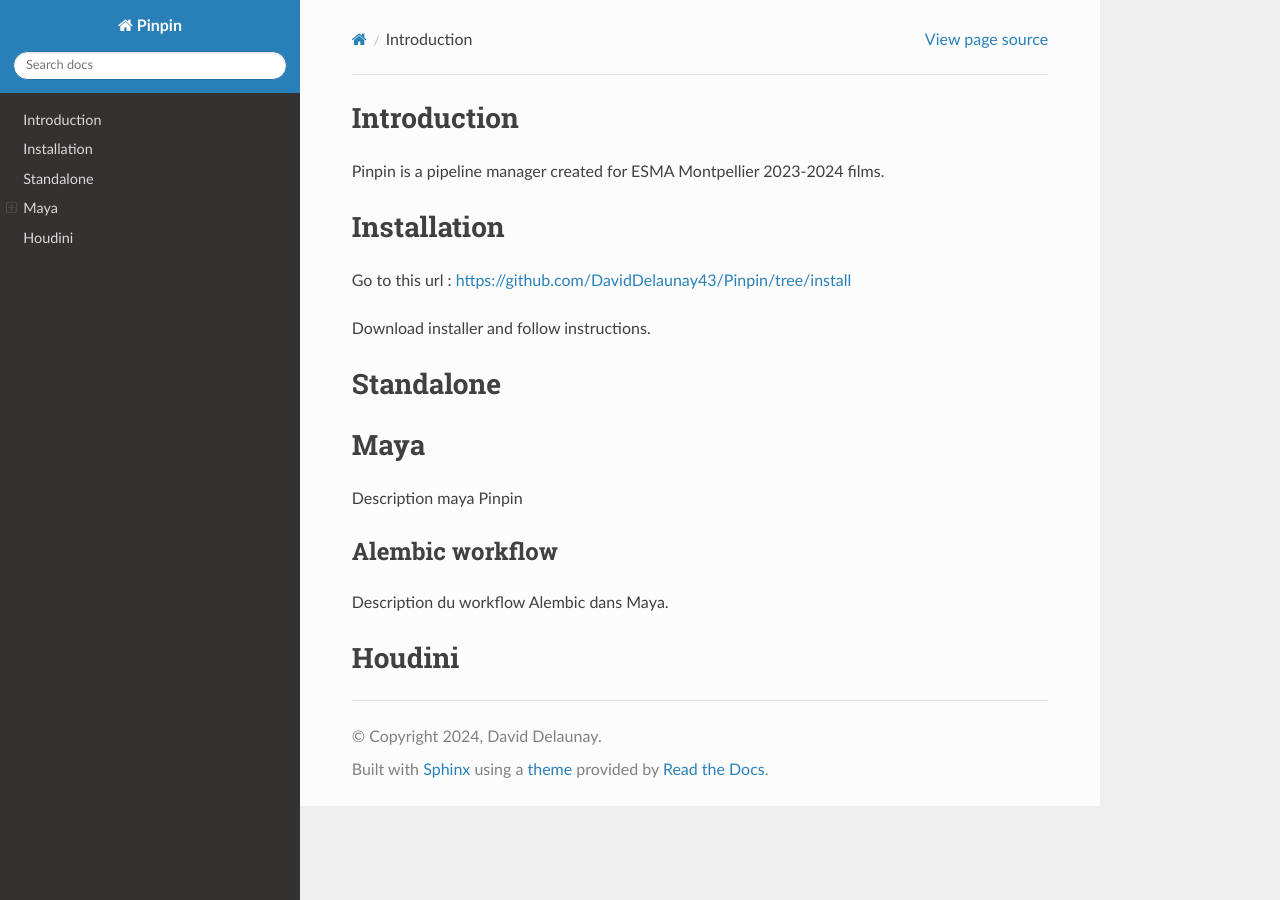
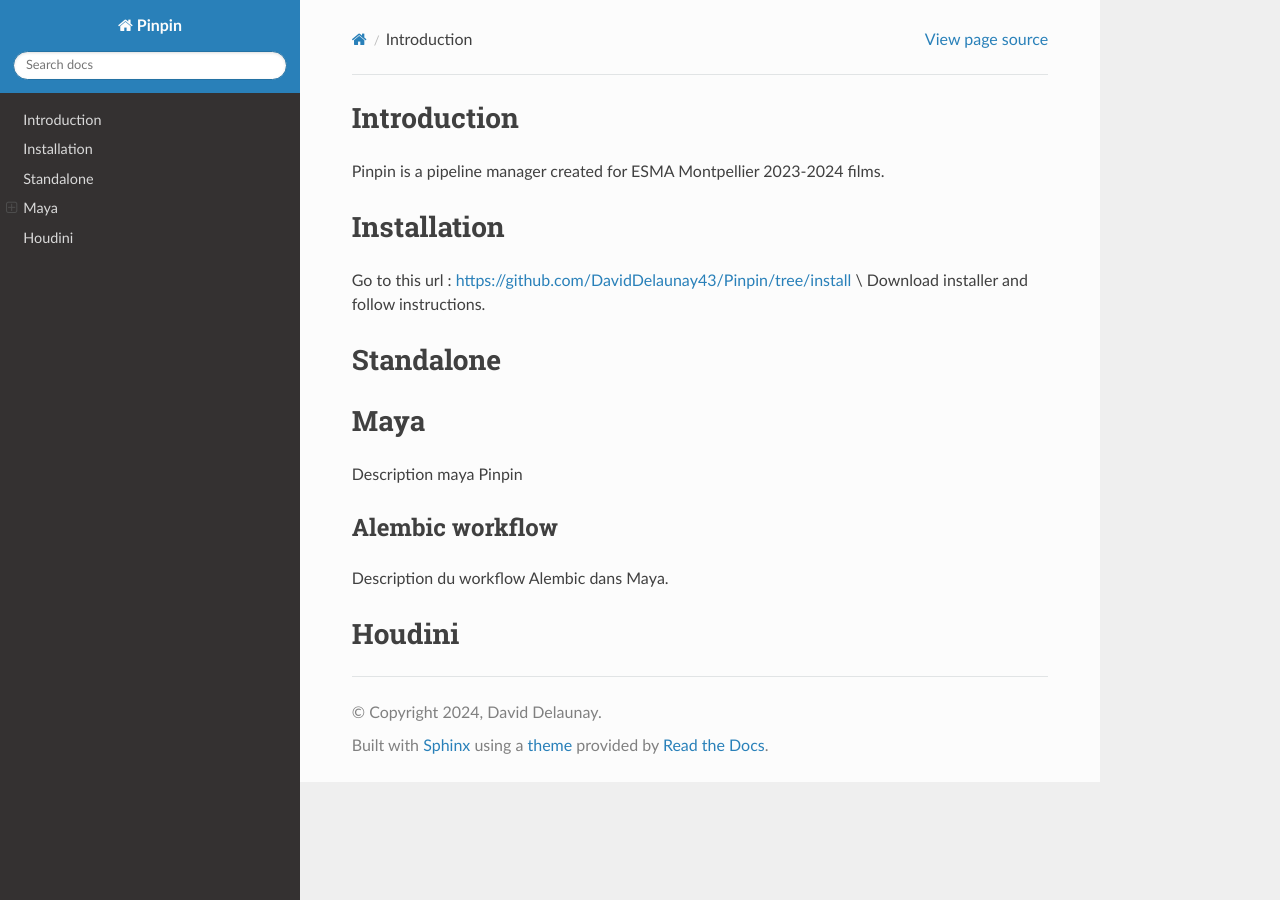
Before and after one commit to DavidDelaunay43/Pinpin, a Sphinx documentation site: the page built from documentation/source/index.rst, in a window 1280 px wide. Built offline with Sphinx 7.4.7 and the Read the Docs theme 2.0.0, drawn with Linux system fonts in a browser that asks for light colours.

```diff
--- a/documentation/source/index.rst
+++ b/documentation/source/index.rst
@@ -10,8 +10,7 @@ Pinpin is a pipeline manager created for ESMA Montpellier 2023-2024 films.
 
 Installation
 ==================
-Go to this url : https://github.com/DavidDelaunay43/Pinpin/tree/install
-
+Go to this url : https://github.com/DavidDelaunay43/Pinpin/tree/install \\
 Download installer and follow instructions.
 
 Standalone
```
